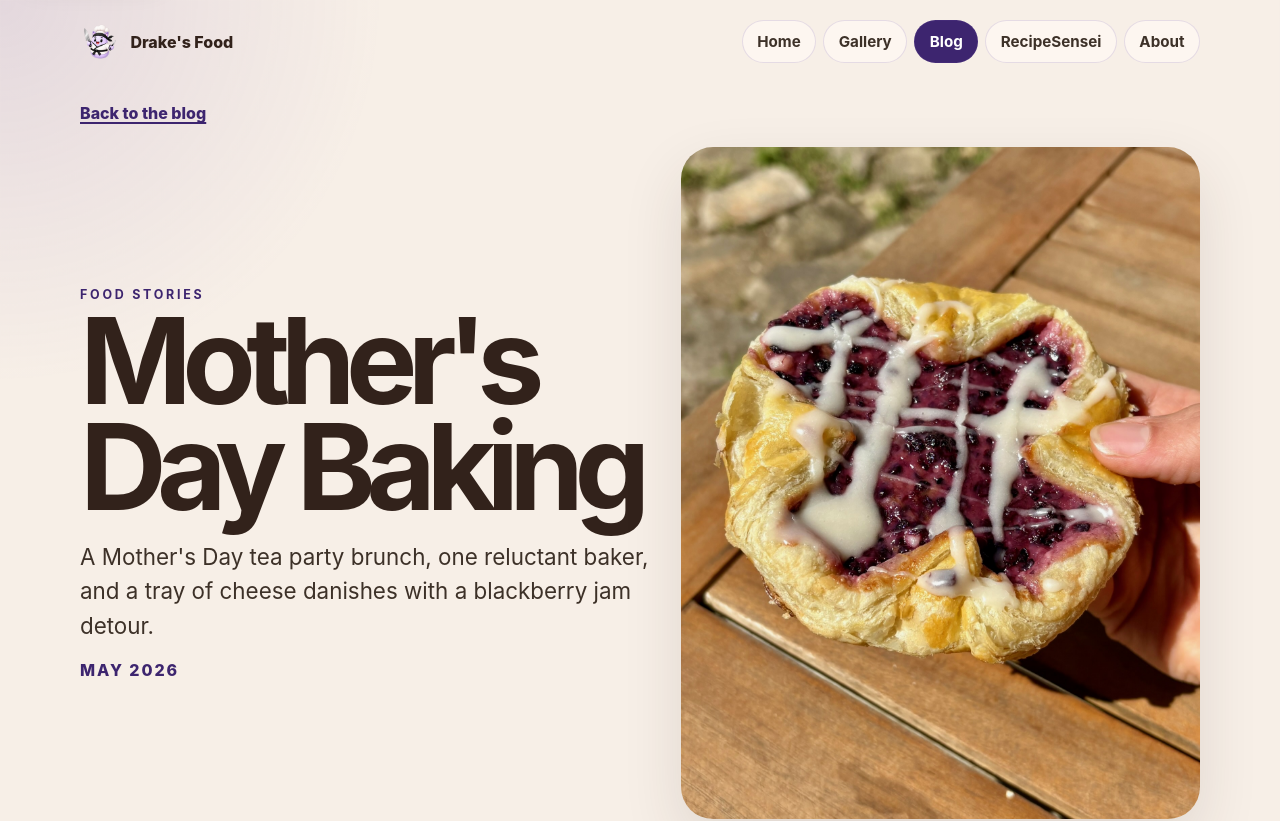
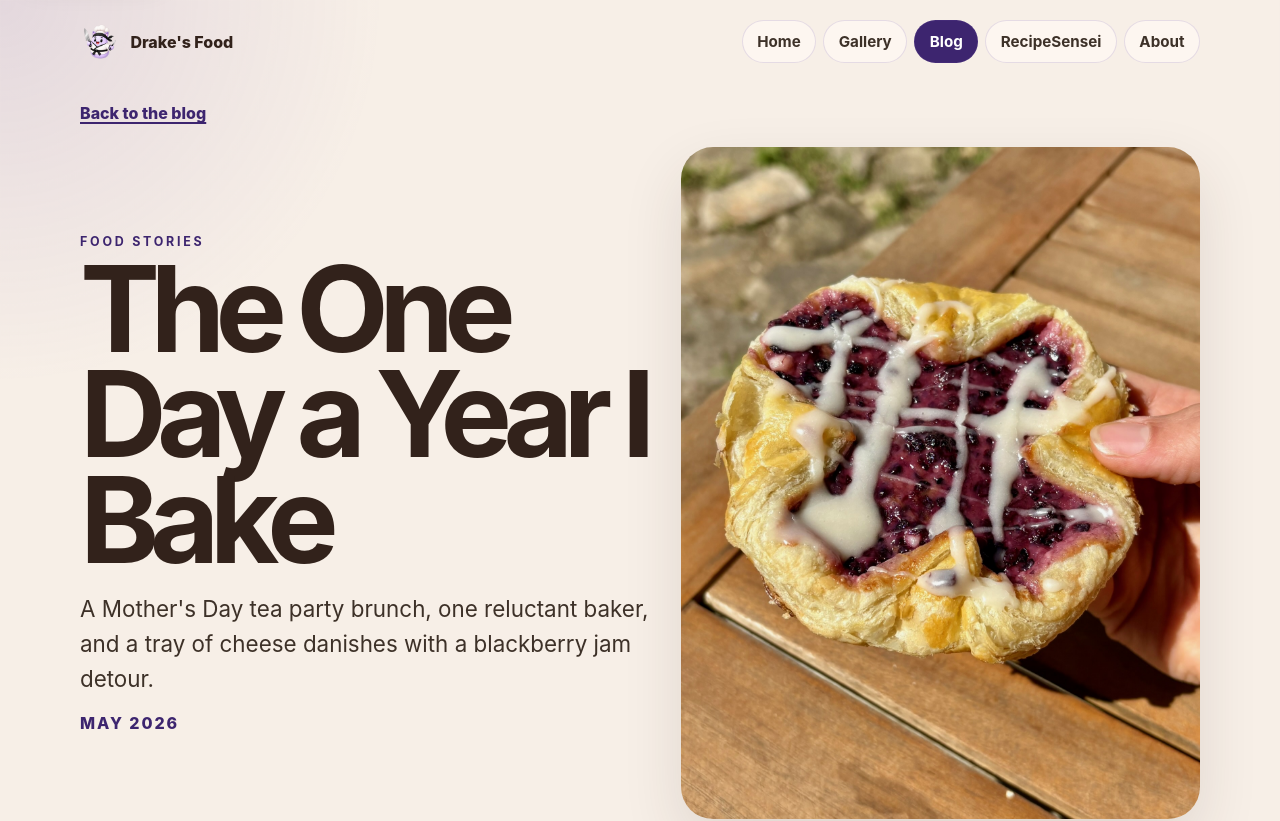
Before and after one commit to drakejrobert-sudo/drakesfood, an Angular app: page /blog/mothers-day-baking in a window 1280 px wide. Shown: the top 821 px of the page. Built offline with nearby package versions, Linux system fonts and the light colour scheme.

Commit message:
rename mothers day blog post

```diff
--- a/scripts/generate-route-html.mjs
+++ b/scripts/generate-route-html.mjs
@@ -28,7 +28,7 @@ const pageMetadata = {
     canonicalPath: '/blog',
   },
   '/blog/mothers-day-baking': {
-    title: "Mother's Day Baking | Drake's Food",
+    title: "The One Day a Year I Bake | Drake's Food",
     description:
       "A Mother's Day tea party brunch, one reluctant baker, and a tray of cheese danishes with a blackberry jam detour.",
     canonicalPath: '/blog/mothers-day-baking',
--- a/src/app/app.ts
+++ b/src/app/app.ts
@@ -37,7 +37,7 @@ const PAGE_METADATA: Record<string, PageMetadata> = {
     canonicalPath: '/blog',
   },
   '/blog/mothers-day-baking': {
-    title: "Mother's Day Baking | Drake's Food",
+    title: "The One Day a Year I Bake | Drake's Food",
     description:
       "A Mother's Day tea party brunch, one reluctant baker, and a tray of cheese danishes with a blackberry jam detour.",
     canonicalPath: '/blog/mothers-day-baking',
--- a/src/app/data/blog-posts.data.ts
+++ b/src/app/data/blog-posts.data.ts
@@ -4,7 +4,7 @@ const mothersDayImagePath = '/assets/blog/mothers-day-baking';
 
 export const blogPosts: BlogPost[] = [
   {
-    title: "Mother's Day Baking",
+    title: 'The One Day a Year I Bake',
     slug: 'mothers-day-baking',
     eyebrow: 'Food stories',
     date: 'May 2026',
```
Also changed, not shown: 1 other file (tests, documents, lock files or other folders).
